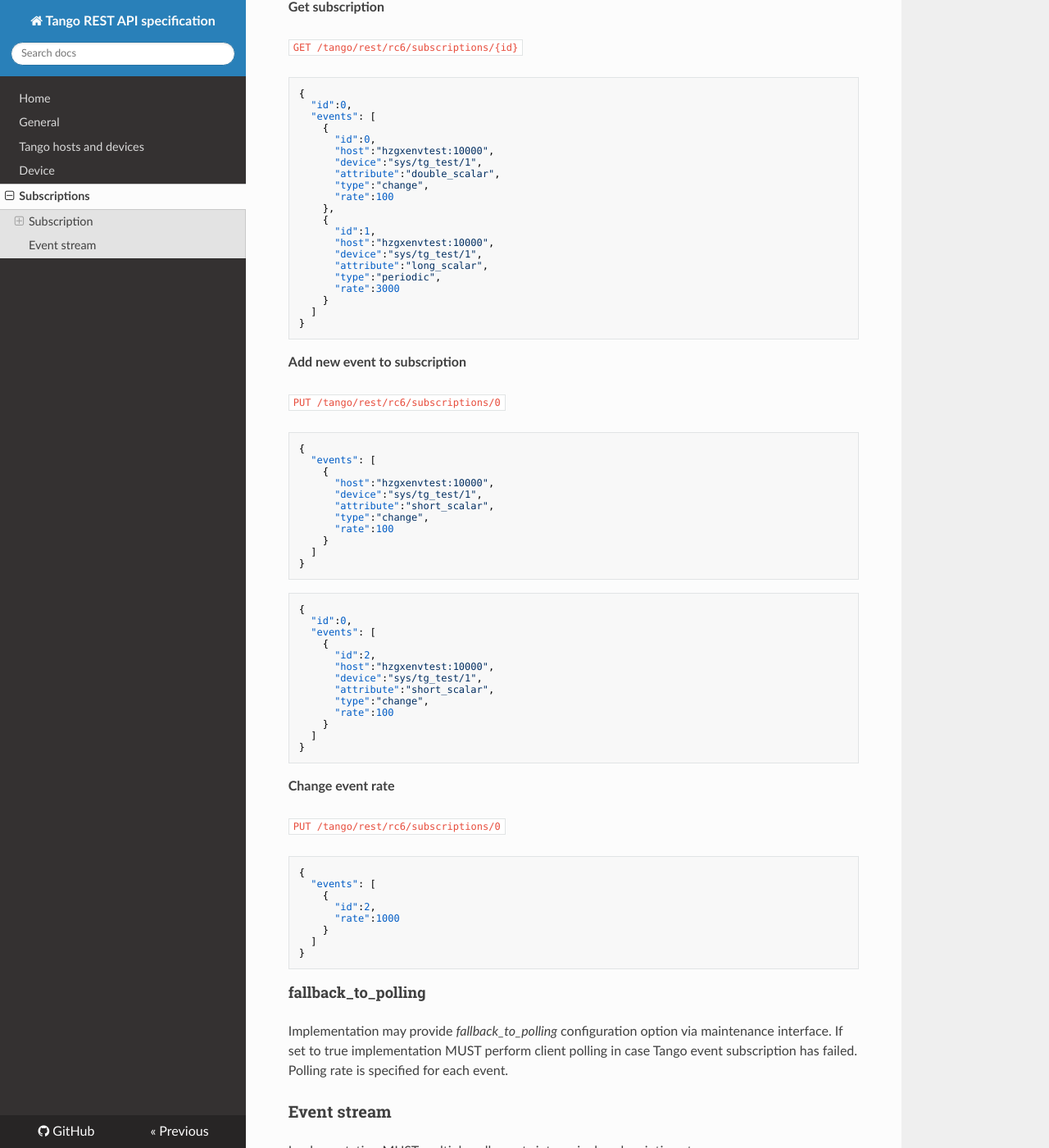
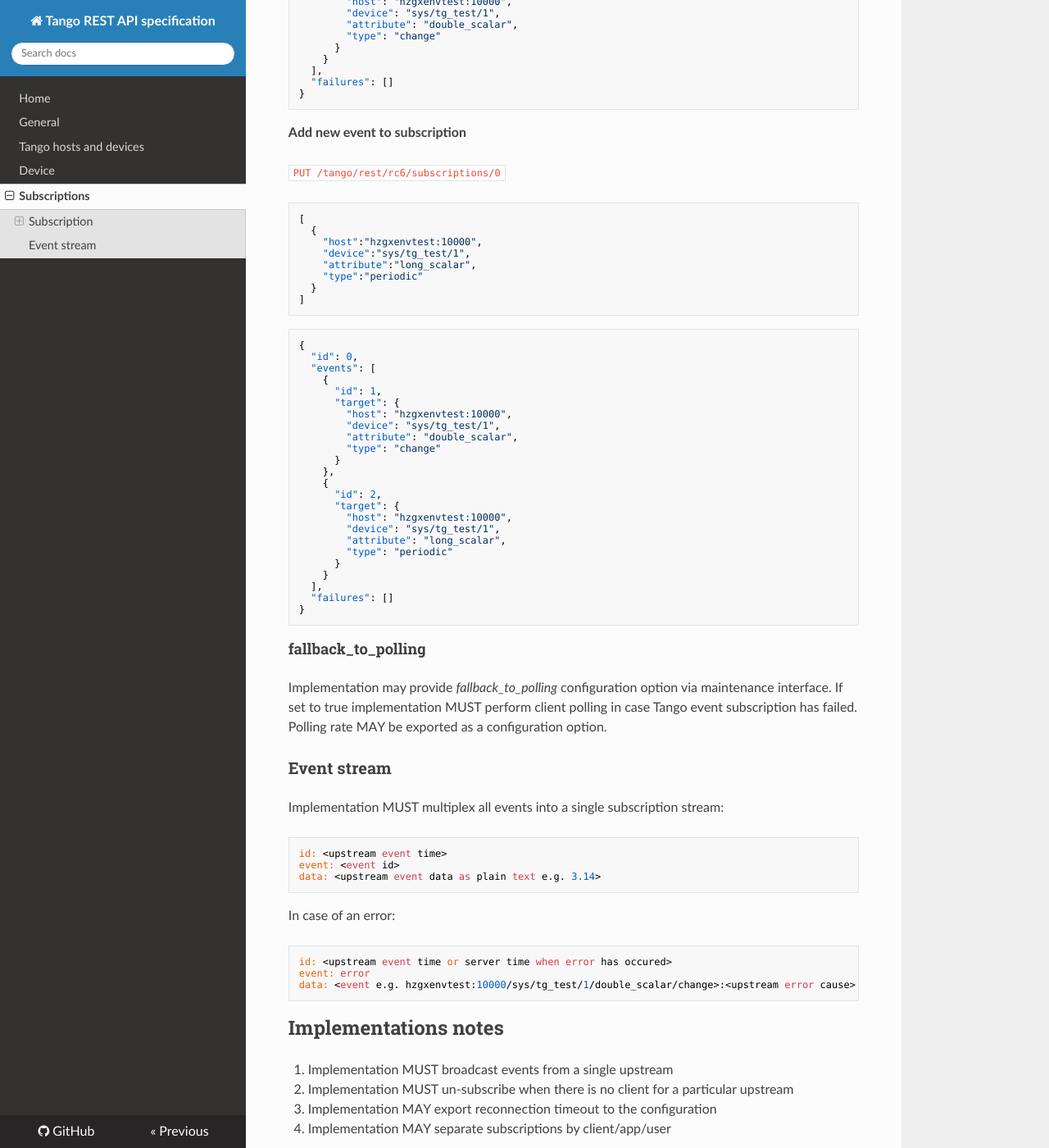
Before and after one commit to tango-controls/rest-api, an MkDocs documentation site: the page built from docs/subscriptions.md, in a window 1280 px wide and 1400 px high, scrolled down 1795 px. Shown: the whole window at 82% size. Built offline with MkDocs 1.6.1, drawn with Linux system fonts in a browser that asks for light colours; nearby versions of some CDN libraries; old or Windows-style settings are respelled for this version of MkDocs; some of the changed text lies outside the part shown.

Commit message:
Progress: #13

````diff
--- a/docs/subscriptions.md
+++ b/docs/subscriptions.md
@@ -15,7 +15,9 @@ Provides an entry point for subscriptions (Tango Controls event system)
 
 ```json
 {
-  "id":0
+  "id": 0,
+  "events": [],
+  "failures": []
 }
 ```
 
@@ -24,48 +26,32 @@ Provides an entry point for subscriptions (Tango Controls event system)
 `POST /tango/rest/rc6/subscriptions`
 
 ```json
-{
-  "events":[
-      {
-        "host":"hzgxenvtest:10000",
-        "device":"sys/tg_test/1",
-        "attribute":"double_scalar",
-        "type":"change",
-        "rate":100
-      },
-      {
-        "host":"hzgxenvtest:10000",
-        "device":"sys/tg_test/1",
-        "attribute":"long_scalar",
-        "type":"periodic",
-        "rate":3000
-      }
-  ]
-}
+[
+  {
+     "host":"hzgxenvtest:10000",
+     "device":"sys/tg_test/1",
+     "attribute":"double_scalar",
+     "type":"change"
+   }
+]
 ```
 
 
 ```json
 {
-  "id":0,
-  "events":[
-      {
-        "id":0,
-        "host":"hzgxenvtest:10000",
-        "device":"sys/tg_test/1",
-        "attribute":"double_scalar",
-        "type":"change",
-        "rate":100
-      },
-      {
-        "id":1,
-        "host":"hzgxenvtest:10000",
-        "device":"sys/tg_test/1",
-        "attribute":"long_scalar",
-        "type":"periodic",
-        "rate":3000
+  "id": 0,
+  "events": [
+    {
+      "id": 1,
+      "target": {
+        "host": "hzgxenvtest:10000",
+        "device": "sys/tg_test/1",
+        "attribute": "double_scalar",
+        "type": "change"
       }
-  ]
+    }
+  ],
+  "failures": []
 }
 ```
 
@@ -82,29 +68,23 @@ Represents single subscription
 
 **Get subscription**
 
-`GET /tango/rest/rc6/subscriptions/{id}`
+`GET /tango/rest/rc6/subscriptions/0`
 
 ```json
 {
-  "id":0,
+  "id": 0,
   "events": [
     {
-      "id":0,
-      "host":"hzgxenvtest:10000",
-      "device":"sys/tg_test/1",
-      "attribute":"double_scalar",
-      "type":"change",
-      "rate":100
-    },
-    {
-      "id":1,
-      "host":"hzgxenvtest:10000",
-      "device":"sys/tg_test/1",
-      "attribute":"long_scalar",
-      "type":"periodic",
-      "rate":3000
+      "id": 1,
+      "target": {
+        "host": "hzgxenvtest:10000",
+        "device": "sys/tg_test/1",
+        "attribute": "double_scalar",
+        "type": "change"
+      }
     }
-  ]
+  ],
+  "failures": []
 }
 ```
 
@@ -113,53 +93,46 @@ Represents single subscription
 `PUT /tango/rest/rc6/subscriptions/0`
 
 ```json
-{
-  "events": [
-    {
-      "host":"hzgxenvtest:10000",
-      "device":"sys/tg_test/1",
-      "attribute":"short_scalar",
-      "type":"change",
-      "rate":100
-    }
-  ]
-}
+[
+  {
+    "host":"hzgxenvtest:10000",
+    "device":"sys/tg_test/1",
+    "attribute":"long_scalar",
+    "type":"periodic"
+  }
+]
 ```
 
 ```json
 {
-  "id":0,
+  "id": 0,
   "events": [
     {
-      "id":2,
-      "host":"hzgxenvtest:10000",
-      "device":"sys/tg_test/1",
-      "attribute":"short_scalar",
-      "type":"change",
-      "rate":100
+      "id": 1,
+      "target": {
+        "host": "hzgxenvtest:10000",
+        "device": "sys/tg_test/1",
+        "attribute": "double_scalar",
+        "type": "change"
+      }
+    },
+    {
+      "id": 2,
+      "target": {
+        "host": "hzgxenvtest:10000",
+        "device": "sys/tg_test/1",
+        "attribute": "long_scalar",
+        "type": "periodic"
+      }
     }
-  ]
-}
-```
-
-**Change event rate**
-
-`PUT /tango/rest/rc6/subscriptions/0`
-
-```json
-{
-  "events": [
-    {
-      "id":2,
-      "rate":1000
-    }
-  ]
+  ],
+  "failures": []
 }
 ```
 
 #### fallback_to_polling
 
-Implementation may provide *fallback_to_polling* configuration option via maintenance interface. If set to true implementation MUST perform client polling in case Tango event subscription has failed. Polling rate is specified for each event.
+Implementation may provide *fallback_to_polling* configuration option via maintenance interface. If set to true implementation MUST perform client polling in case Tango event subscription has failed. Polling rate MAY be exported as a configuration option.
 
 ### Event stream
 
````
